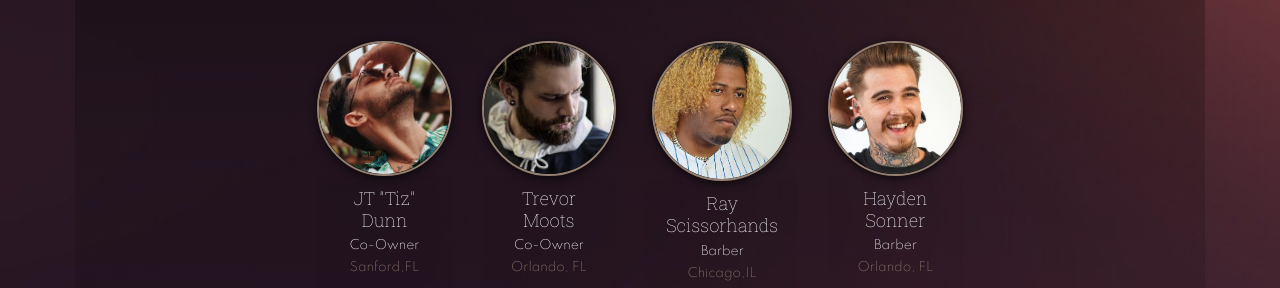
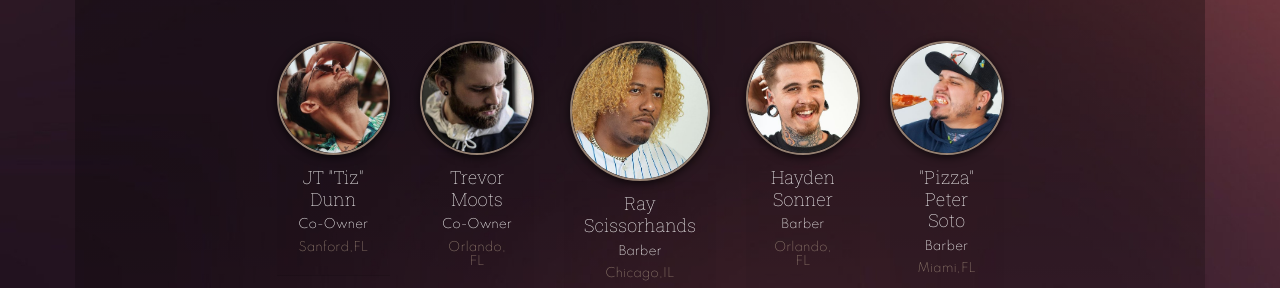
Before and after one commit to bturnerpm/portfolioproject, a website: page index.html in a window 1280 px wide. Shown: the part 667-955 px from the top of the page. Drawn offline with nearby package versions, Linux system fonts and the light colour scheme; a web font is replaced by a local one.

Commit message:
Final Barber Profiles

```diff
--- a/index.html
+++ b/index.html
@@ -46,7 +46,7 @@
             margin-right: 75px;
             margin-top: 50px;
             background-image: url(img/headerbg.jpeg);
-            background: linear-gradient(to bottom, rgba(0,0,0,.3),30%, rgba(0,0,0,.001));
+            background: linear-gradient(to bottom, rgba(0,0,0,.3),75%, rgba(0,0,0,.001));
             margin-bottom: -25px;
             padding-left: 75px;
             padding-top: 75px;
@@ -60,14 +60,9 @@
     <title>Hello, world!</title>
 </head>
 
-
-
-
 <body>
 
-
     <header>
-
     <!--Nav Bar-->
     <nav class="navbar-nav navbar-expand-lg navbar-dark" id="mainNav">
         <div class="navbar mx-auto" id="navbarNavAltMarkup">
@@ -79,6 +74,7 @@
             </ul>
         </div>
     </header>
+    <!-- End of Nav Bar-->
 
     <main>
 
@@ -103,13 +99,15 @@
         </div>
         <!-- End of Jumbotron -->
 
+        <!-- Section Text Overlay-->
         <div class="container jumbooverlay">
         <p class="jumbohead text-center">-The Barbers-</p>
         </div>
-        <!-- Three columns below JumboTron -->
+        <!-- End of Section Text Overlay-->
 
+        <!-- Barber Cards -->
         <div class="row jumbotron">
-            <div class="col-8 mx-auto p-1">
+            <div class="col-9 mx-auto p-1">
                 <div class='row'>
                     <div class='col'>
                         <div class='card bg-transparent border-0'> <img class="rounded-circle thumbborder img-fluid align-self-center"
@@ -181,6 +179,7 @@
                 </div>
             </div>
         </div>
+        <!-- End of Barber Cards-->
 
 
 
```
Also changed, not shown: 1 other file.
